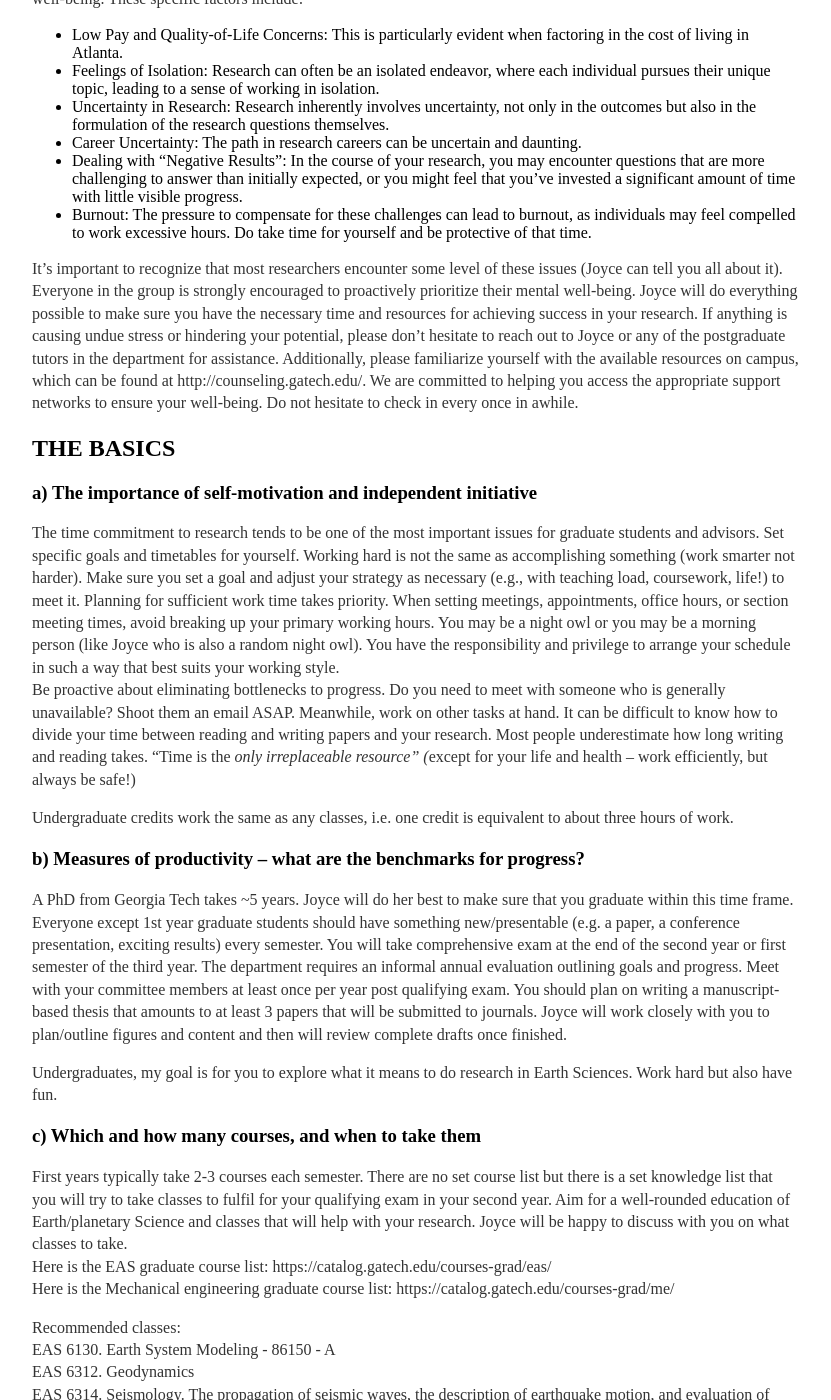
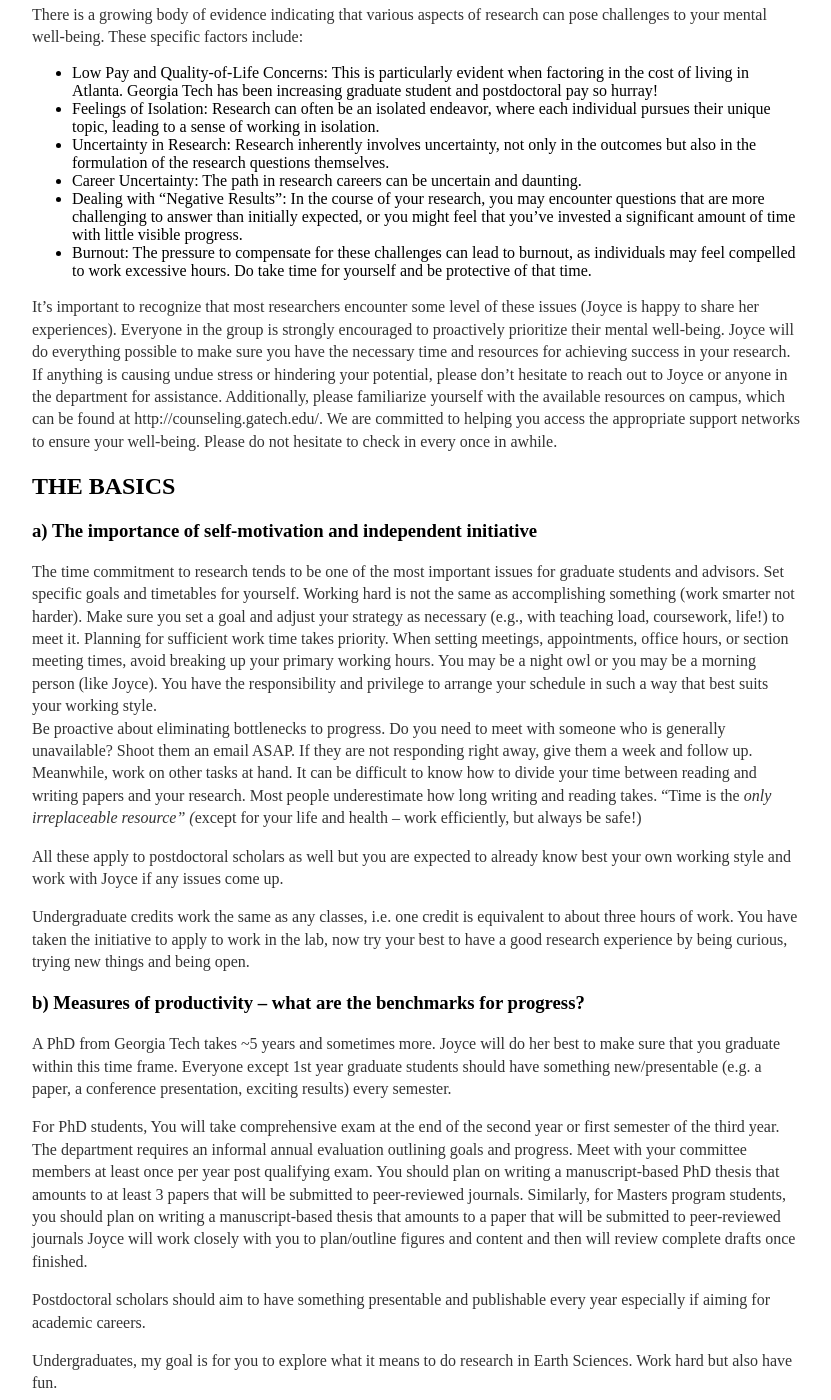
Before and after one commit to joycesim/joycesim.github.io, a Jekyll site: the page built from GroupVision/index.md, in a window 1280 px wide and 1400 px high, scrolled down 1307 px. Shown: the whole window, without its empty margins (224-1055 px from the left). Built offline with Jekyll 4.4.1, drawn with Linux system fonts in a browser that asks for light colours; some of the changed text lies outside the part shown.

Commit message:
Update index.md

```diff
--- a/GroupVision/index.md
+++ b/GroupVision/index.md
@@ -10,13 +10,15 @@ This document is meant to be a guide that is accompanied by ongoing conversation
 
 If something is not addressed below, or if you’re not sure about something, please ask!
 
+Another nice mentoring compact to consider: https://www.coakerlab.org/mentoring-compact--postdoctoral.html
+
 ## OVERVIEW
 First of all, we value the active participation of every member within our community and are committed to ensuring that everyone enjoys a gratifying and enriching experience, both in their professional and personal capacities. As such, we hold all members of the SimLab group accountable to display respect and courtesy towards others at all times. Our collective actions shape our culture, and our culture thrives on inclusivity.
 
 Please note that this document represents our vision for our group's vision, culture and objectives. It does not replace any relevant School- or College-level policies pertaining to your specific level of employment or study, but rather complements them.
 
 ### Cultivating an inclusive, safe and nurturing group culture
-The pursuit of enjoyable and high-quality research can only thrive in an environment where you feel safe, secure, and supported. To this end, all members of our group are unwaveringly committed to fostering an environment free of harassment, regardless of factors such as gender, gender identity and expression, sexual orientation, disability, physical appearance, body size, race, age, and religion. We unequivocally prohibit all forms of harassment involving our group members and expect every community member to adhere to the following Code of Conduct:
+The pursuit of enjoyable and high-quality research can only thrive in an environment where you feel safe, secure, and supported. To this end, all members of our group are unwaveringly committed to fostering an environment free of harassment, regardless of factors such as gender, gender identity and expression, sexual orientation, disability, physical appearance, body size/shape, race, age, and religion. We unequivocally prohibit all forms of harassment involving our group members and expect every community member to adhere to the following Code of Conduct:
 
 + All forms of communication, whether in person or online, must maintain a professional tone and show consideration for individuals from diverse cultural backgrounds. Sexual language and imagery are never appropriate.
 + Demonstrate kindness and refrain from insulting or belittling fellow group members.
@@ -35,37 +37,43 @@ The pursuit of enjoyable and high-quality research can only thrive in an environ
 ### Mental health
 There is a growing body of evidence indicating that various aspects of research can pose challenges to your mental well-being. These specific factors include:
 
-+ Low Pay and Quality-of-Life Concerns: This is particularly evident when factoring in the cost of living in Atlanta.
++ Low Pay and Quality-of-Life Concerns: This is particularly evident when factoring in the cost of living in Atlanta. Georgia Tech has been increasing graduate student and postdoctoral pay so hurray!
 + Feelings of Isolation: Research can often be an isolated endeavor, where each individual pursues their unique topic, leading to a sense of working in isolation.
 + Uncertainty in Research: Research inherently involves uncertainty, not only in the outcomes but also in the formulation of the research questions themselves.
 + Career Uncertainty: The path in research careers can be uncertain and daunting.
 + Dealing with "Negative Results": In the course of your research, you may encounter questions that are more challenging to answer than initially expected, or you might feel that you've invested a significant amount of time with little visible progress.
 + Burnout: The pressure to compensate for these challenges can lead to burnout, as individuals may feel compelled to work excessive hours. Do take time for yourself and be protective of that time.
 
-It's important to recognize that most researchers encounter some level of these issues (Joyce can tell you all about it). Everyone in the group is strongly encouraged to proactively prioritize their mental well-being. Joyce will do everything possible to make sure you have the necessary time and resources for achieving success in your research. If anything is causing undue stress or hindering your potential, please don't hesitate to reach out to Joyce or any of the postgraduate tutors in the department for assistance. Additionally, please familiarize yourself with the available resources on campus, which can be found at http://counseling.gatech.edu/. We are committed to helping you access the appropriate support networks to ensure your well-being. Do not hesitate to check in every once in awhile.
+It's important to recognize that most researchers encounter some level of these issues (Joyce is happy to share her experiences). Everyone in the group is strongly encouraged to proactively prioritize their mental well-being. Joyce will do everything possible to make sure you have the necessary time and resources for achieving success in your research. If anything is causing undue stress or hindering your potential, please don't hesitate to reach out to Joyce or anyone in the department for assistance. Additionally, please familiarize yourself with the available resources on campus, which can be found at http://counseling.gatech.edu/. We are committed to helping you access the appropriate support networks to ensure your well-being. Please do not hesitate to check in every once in awhile.
 
 ## THE BASICS
 
 ### a)     The importance of self-motivation and independent initiative
 
 The time commitment to research tends to be one of the most important issues for graduate students and advisors. Set specific goals and timetables for yourself. Working hard is not the same as accomplishing something (work smarter not harder). Make sure you set a goal and adjust your strategy as necessary (e.g., with teaching load, coursework, life!) to meet it.
-Planning for sufficient work time takes priority. When setting meetings, appointments, office hours, or section meeting times, avoid breaking up your primary working hours. You may be a night owl or you may be a morning person (like Joyce who is also a random night owl). You have the responsibility and privilege to arrange your schedule in such a way that best suits your working style.
-Be proactive about eliminating bottlenecks to progress. Do you need to meet with someone who is generally unavailable? Shoot them an email ASAP. Meanwhile, work on other tasks at hand.
+Planning for sufficient work time takes priority. When setting meetings, appointments, office hours, or section meeting times, avoid breaking up your primary working hours. You may be a night owl or you may be a morning person (like Joyce). You have the responsibility and privilege to arrange your schedule in such a way that best suits your working style.
+Be proactive about eliminating bottlenecks to progress. Do you need to meet with someone who is generally unavailable? Shoot them an email ASAP. If they are not responding right away, give them a week and follow up. Meanwhile, work on other tasks at hand.
 It can be difficult to know how to divide your time between reading and writing papers and your research. Most people underestimate how long writing and reading takes.
 “Time is the *only irreplaceable resource” (*except for your life and health – work efficiently, but always be safe!)
 
-Undergraduate credits work the same as any classes, i.e. one credit is equivalent to about three hours of work.
+All these apply to postdoctoral scholars as well but you are expected to already know best your own working style and work with Joyce if any issues come up.
+
+Undergraduate credits work the same as any classes, i.e. one credit is equivalent to about three hours of work. You have taken the initiative to apply to work in the lab, now try your best to have a good research experience by being curious, trying new things and being open.
 
 ### b)    Measures of productivity – what are the benchmarks for progress?
 
-A PhD from Georgia Tech takes ~5 years.
+A PhD from Georgia Tech takes ~5 years and sometimes more.
 Joyce will do her best to make sure that you graduate within this time frame.
 Everyone except 1st year graduate students should have something new/presentable (e.g. a paper, a conference presentation, exciting results) every semester.
-You will take comprehensive exam at the end of the second year or first semester of the third year.
+
+For PhD students, You will take comprehensive exam at the end of the second year or first semester of the third year.
 The department requires an informal annual evaluation outlining goals and progress.
 Meet with your committee members at least once per year post qualifying exam.
-You should plan on writing a manuscript-based thesis that amounts to at least 3 papers that will be submitted to journals.
+You should plan on writing a manuscript-based PhD thesis that amounts to at least 3 papers that will be submitted to peer-reviewed journals.
+Similarly, for Masters program students, you should plan on writing a manuscript-based thesis that amounts to a paper that will be submitted to peer-reviewed journals
 Joyce will work closely with you to plan/outline figures and content and then will review complete drafts once finished.
+
+Postdoctoral scholars should aim to have something presentable and publishable every year especially if aiming for academic careers.
 
 Undergraduates, my goal is for you to explore what it means to do research in Earth Sciences.
 Work hard but also have fun.
```
